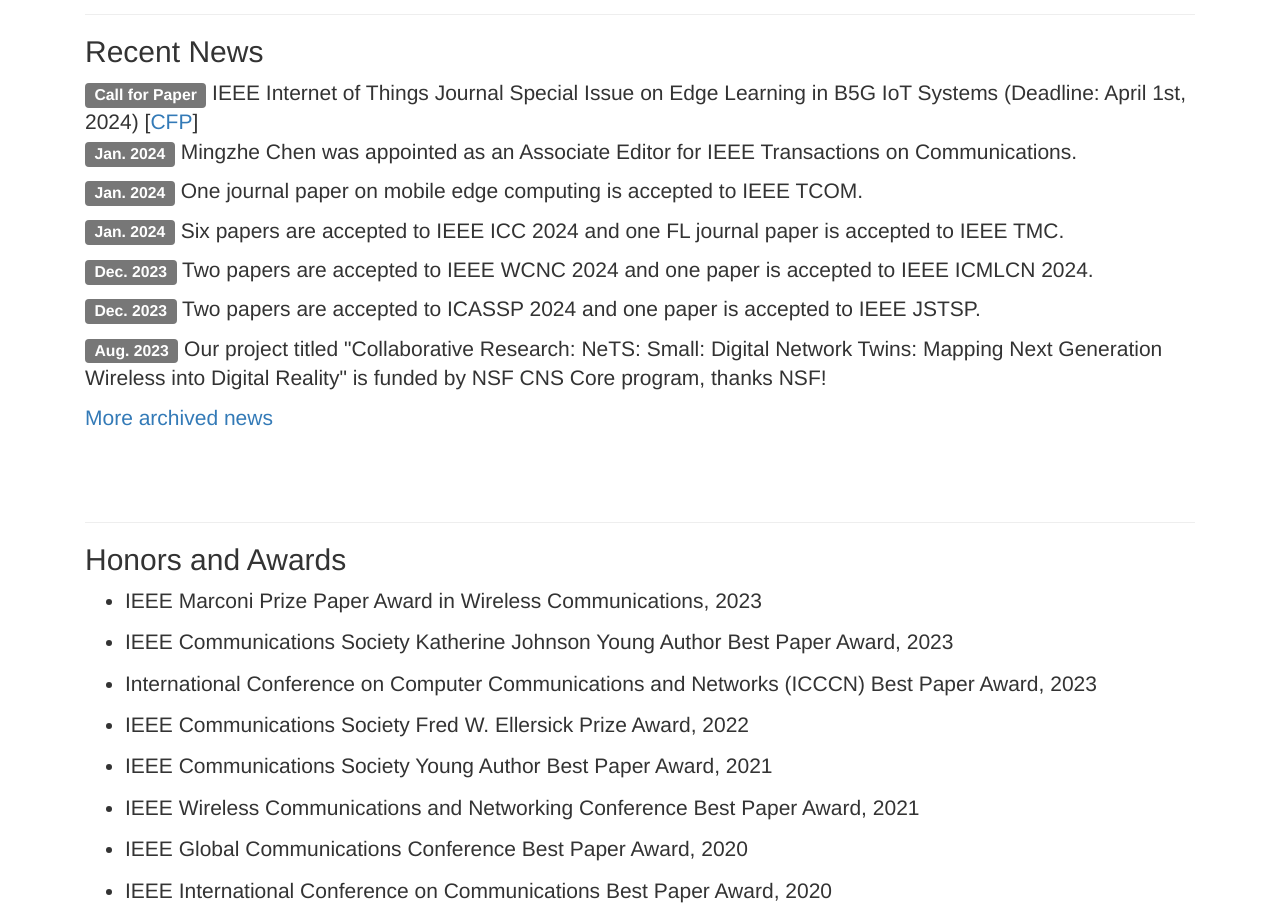
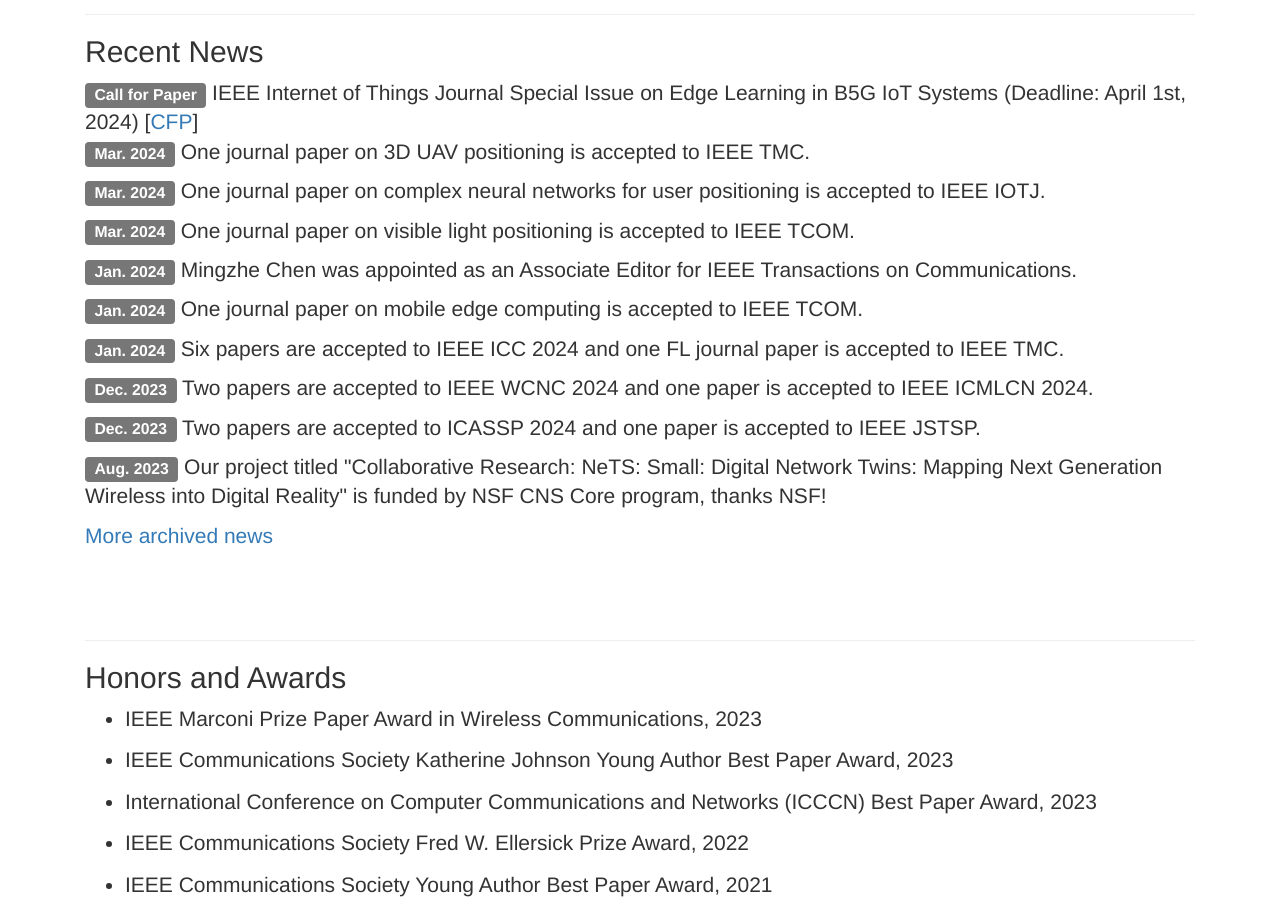
Before and after one commit to mzchen0/mzchen0.github.io, a plain HTML site: page index.html in a window 1280 px wide. Shown: the part 1260-2168 px from the top of the page. Drawn offline with Linux system fonts and the light colour scheme.

Commit message:
Update index.html

```diff
--- a/index.html
+++ b/index.html
@@ -193,6 +193,12 @@
 
                             <div class="news-item">
                                 <div class="news-text">
+                                <div class="news-title news-entry"> <span class="label label-default">Mar. 2024</span> One journal paper on 3D UAV positioning is accepted to IEEE TMC.
+                                </div>
+                                <div class="news-title news-entry"> <span class="label label-default">Mar. 2024</span> One journal paper on complex neural networks for user positioning is accepted to IEEE IOTJ.
+                                </div>
+                                <div class="news-title news-entry"> <span class="label label-default">Mar. 2024</span> One journal paper on visible light positioning  is accepted to IEEE TCOM.
+                                </div>
                                 <div class="news-title news-entry"> <span class="label label-default">Jan. 2024</span> Mingzhe Chen was appointed as an Associate Editor for IEEE Transactions on Communications.
                                 </div>
                                 <div class="news-title news-entry"> <span class="label label-default">Jan. 2024</span> One journal paper on mobile edge computing is accepted to IEEE TCOM.
```
